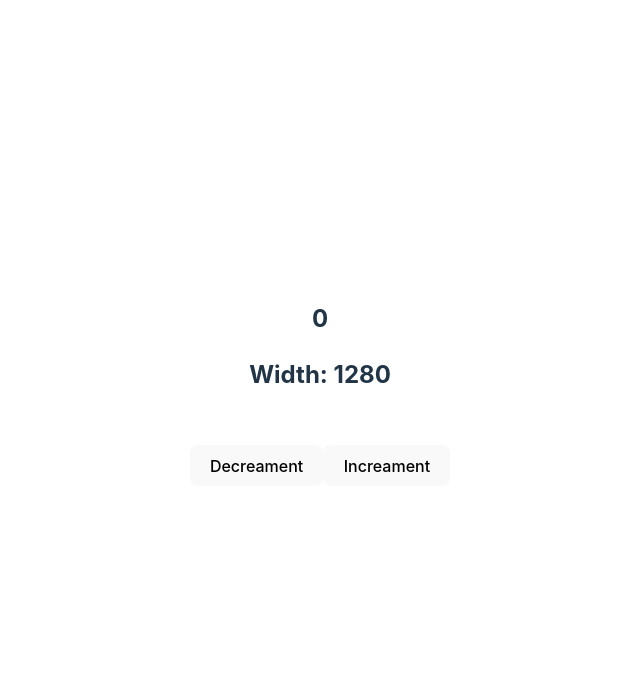
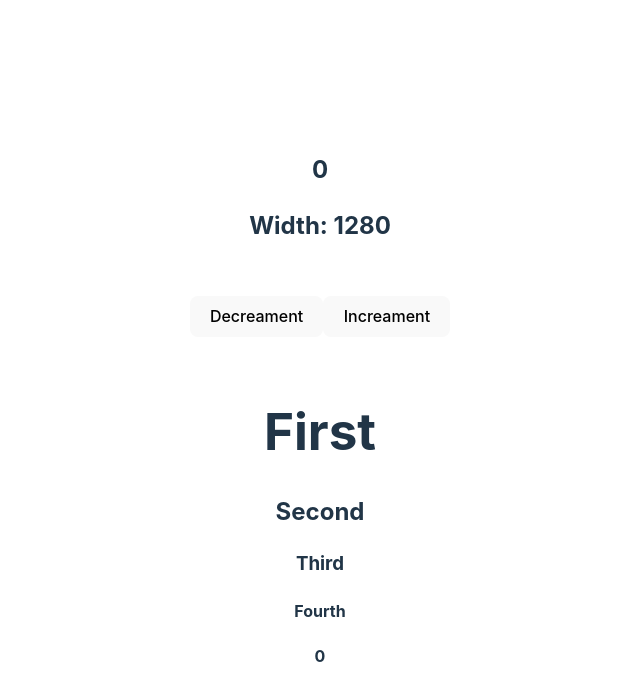
Before and after one commit to kirpalsingh17/react-functional-component-hooks, a React (Vite) app: page / in a window 1280 px wide. Shown: the top 700 px of the page, without its empty margins (320-960 px from the left). Built offline with nearby package versions, Linux system fonts and the light colour scheme.

Commit message:
useContext react hook with inherit child components

```diff
--- a/src/App.jsx
+++ b/src/App.jsx
@@ -1,5 +1,8 @@
 import { useState, useEffect } from "react";
 import "./App.css";
+import UserContext from "./UserContext";
+
+import First from "./components/First";
 
 function App() {
   const [count, setCount] = useState(0);
@@ -31,8 +34,10 @@ function App() {
     };
   });
 
+
+
   return (
-    <>
+    <UserContext.Provider value={count}>
       <div>
         <h2>{count}</h2>
         <h2>Width: {width}</h2>
@@ -41,7 +46,8 @@ function App() {
         <button onClick={decrementCount}>Decreament</button>
         <button onClick={increamentCount}>Increament</button>
       </div>
-    </>
+      <First />
+    </UserContext.Provider>
   );
 }
 
--- /dev/null
+++ b/src/UserContext.jsx
@@ -0,0 +1,5 @@
+import { createContext} from "react";
+
+const UserContext = createContext(null);
+
+export default UserContext;
--- /dev/null
+++ b/src/components/First.jsx
@@ -0,0 +1,11 @@
+import Second from "./Second"
+function First() {
+  return (
+    <div>
+        <h1>First</h1>
+        <Second />
+    </div>
+  )
+}
+
+export default First
--- /dev/null
+++ b/src/components/Fourth.jsx
@@ -0,0 +1,15 @@
+import { useContext } from "react";
+import UserContext from "../UserContext";
+
+function Fourth() {
+   const count = useContext(UserContext);
+
+  return (
+    <div>
+        <h4>Fourth </h4>
+        <b>{count}</b>
+    </div>
+  )
+}
+
+export default Fourth
--- /dev/null
+++ b/src/components/Second.jsx
@@ -0,0 +1,12 @@
+import Third from "./Third"
+
+function Second() {
+  return (
+    <div>
+        <h2>Second</h2>
+        <Third />
+    </div>
+  )
+}
+
+export default Second
--- /dev/null
+++ b/src/components/Third.jsx
@@ -0,0 +1,11 @@
+import Fourth from "./Fourth"
+function Third() {
+  return (
+    <div>
+        <h3>Third</h3>
+        <Fourth />
+    </div>
+  )
+}
+
+export default Third
```
